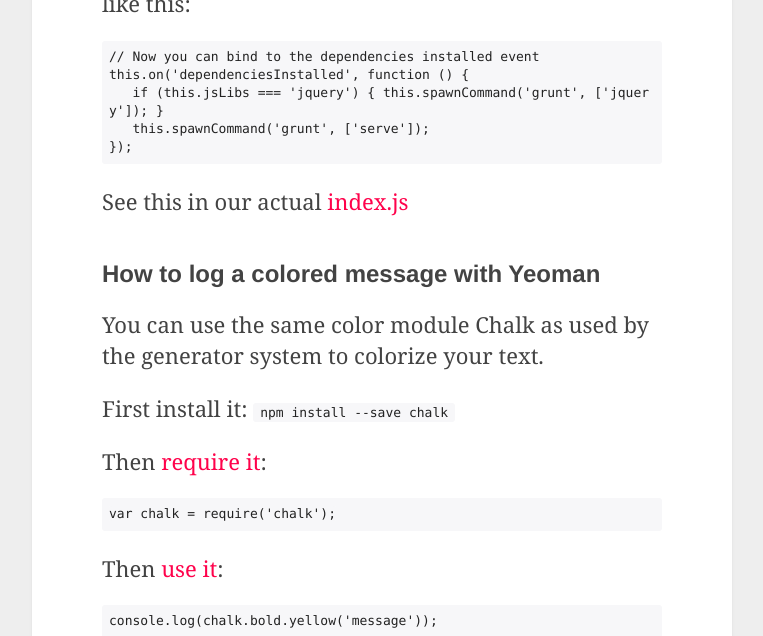
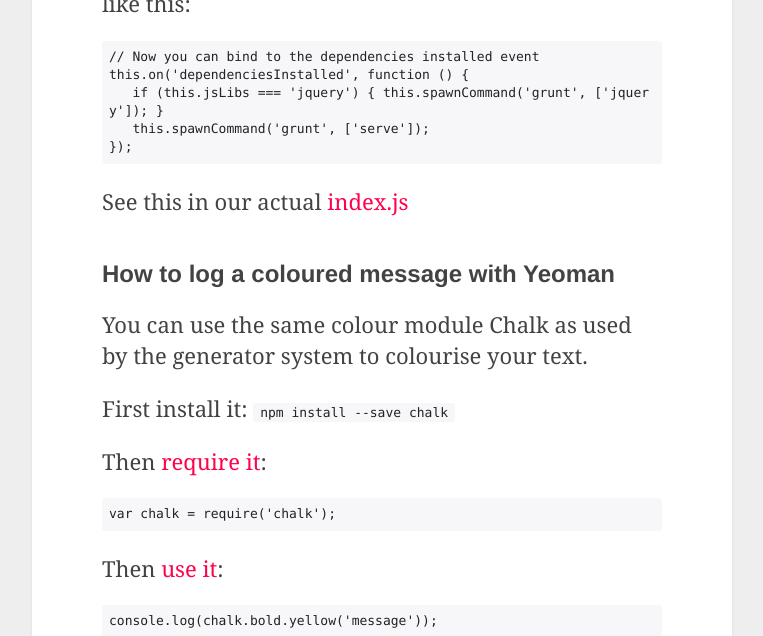
Before and after one commit to tmwagency/labs-blog, a Jekyll site: the page built from _posts/2014-03-28-yeoman-generator-development-tips.md, in a window 1280 px wide and 900 px high, scrolled down 1352 px, cut to the strip 0-636 px from the top of the window. Shown: the whole strip, without its empty margins (258-1021 px from the left). Built offline with Jekyll 4.4.1, drawn with Linux system fonts in a browser that asks for light colours; some web fonts are replaced; Markdown is read by kramdown in place of the engine named in the settings; a script that is not in the unit is left out; comment, search, counter and statistics services are not loaded.

Commit message:
fix american spelling of color to colour

```diff
--- a/_posts/2014-03-28-yeoman-generator-development-tips.md
+++ b/_posts/2014-03-28-yeoman-generator-development-tips.md
@@ -28,8 +28,8 @@
 
 See this in our actual [index.js](https://github.com/tmwagency/generator-kickoff/blob/c2aab72ad4a15186b646505817152732a8c9f4b2/app/index.js#L24)
 
-### How to log a colored message with Yeoman
-You can use the same color module Chalk as used by the generator system to colorize your text.
+### How to log a coloured message with Yeoman
+You can use the same colour module Chalk as used by the generator system to colourise your text.
 
 First install it: `npm install --save chalk`
 
```
Also changed, not shown: 2 other files.
